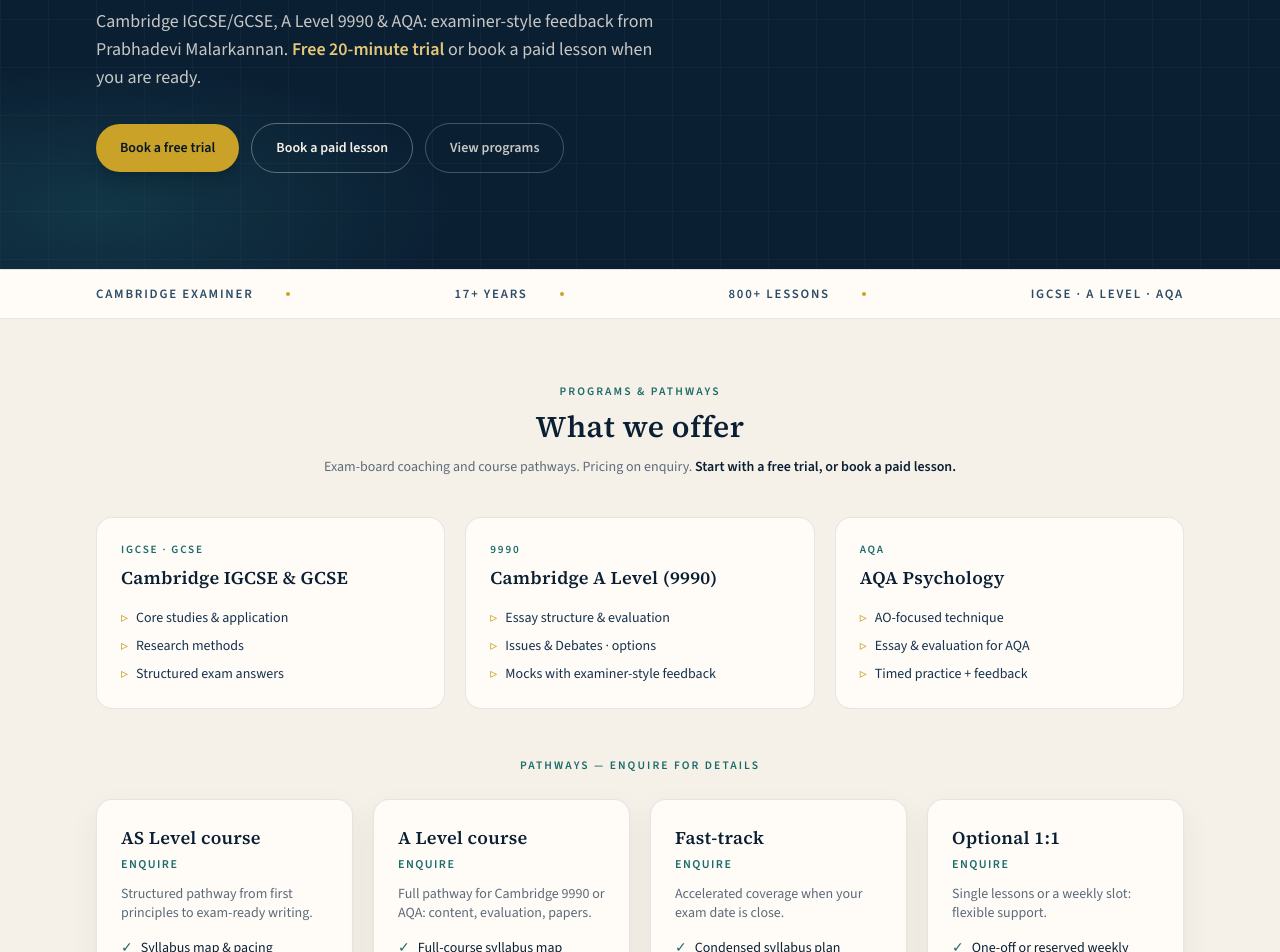
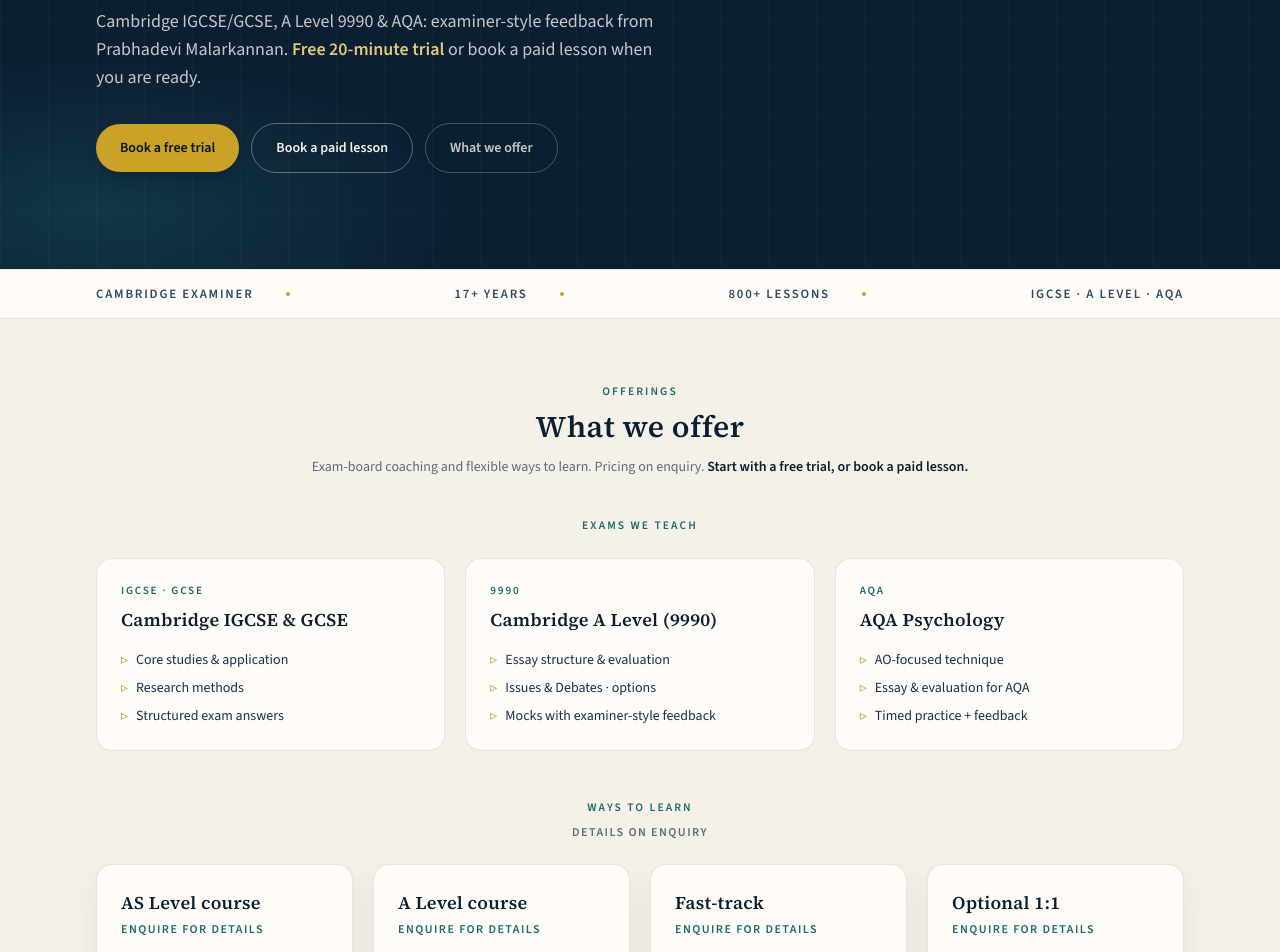
Before and after one commit to kavkool/prabha-psychology-academy, a Next.js app: page / in a window 1280 px wide. Shown: the part 380-1332 px from the top of the page. Built offline with nearby package versions, Linux system fonts and the light colour scheme; no server answers.

Commit message:
Reword Programs section to Option A: Exams we teach & Ways to learn.
Rename nav to Offerings, drop Pathways wording, keep dual CTAs and #programs anchor.

```diff
--- a/src/components/Hero.tsx
+++ b/src/components/Hero.tsx
@@ -51,7 +51,7 @@
               href="#programs"
               className="inline-flex items-center justify-center rounded-full border border-cream/25 px-6 py-3.5 text-sm font-semibold text-cream/80 transition-colors hover:border-cream/50 hover:text-cream"
             >
-              View programs
+              What we offer
             </a>
           </div>
         </div>
--- a/src/components/HowItWorks.tsx
+++ b/src/components/HowItWorks.tsx
@@ -8,7 +8,7 @@
   },
   {
     n: "02",
-    title: "Choose a pathway",
+    title: "Choose how to learn",
     body: "AS, A Level, fast-track, or 1:1, matched to your exam date — or book a paid lesson when ready.",
   },
   {
--- a/src/components/Programs.tsx
+++ b/src/components/Programs.tsx
@@ -1,6 +1,6 @@
 import { BOOKING_URL, PAID_BOOKING_URL } from "@/lib/site";
 
-const PROGRAMS = [
+const EXAMS = [
   {
     code: "IGCSE · GCSE",
     title: "Cambridge IGCSE & GCSE",
@@ -30,10 +30,10 @@
   },
 ];
 
-const PATHWAYS = [
+const WAYS_TO_LEARN = [
   {
     name: "AS Level course",
-    blurb: "Structured pathway from first principles to exam-ready writing.",
+    blurb: "Structured course from first principles to exam-ready writing.",
     includes: [
       "Syllabus map & pacing",
       "Live coaching + weekly goals",
@@ -43,7 +43,7 @@
   },
   {
     name: "A Level course",
-    blurb: "Full pathway for Cambridge 9990 or AQA: content, evaluation, papers.",
+    blurb: "Full course for Cambridge 9990 or AQA: content, evaluation, papers.",
     includes: [
       "Full-course syllabus map",
       "Weekly coaching + written feedback",
@@ -83,7 +83,7 @@
       <div className="mx-auto max-w-content px-4 sm:px-6 lg:px-8">
         <div className="mx-auto max-w-2xl text-center">
           <p className="text-[0.72rem] font-semibold uppercase tracking-[0.18em] text-teal">
-            Programs & pathways
+            Offerings
           </p>
           <h2
             id="programs-heading"
@@ -92,27 +92,31 @@
             What we offer
           </h2>
           <p className="mt-3 text-sm text-ink-muted">
-            Exam-board coaching and course pathways. Pricing on enquiry.{" "}
+            Exam-board coaching and flexible ways to learn. Pricing on enquiry.{" "}
             <span className="font-semibold text-navy">
               Start with a free trial, or book a paid lesson.
             </span>
           </p>
         </div>
 
-        <div className="mt-10 grid gap-5 lg:grid-cols-3">
-          {PROGRAMS.map((program) => (
+        <div className="mt-10">
+          <h3 className="text-center text-[0.72rem] font-semibold uppercase tracking-[0.18em] text-teal">
+            Exams we teach
+          </h3>
+          <div className="mt-6 grid gap-5 lg:grid-cols-3">
+            {EXAMS.map((exam) => (
               <article
-              key={program.code}
+                key={exam.code}
                 className="relative flex flex-col rounded-2xl border border-navy/10 bg-cream-paper p-5 sm:p-6"
               >
                 <p className="text-[0.7rem] font-semibold uppercase tracking-[0.16em] text-teal">
-                {program.code}
+                  {exam.code}
                 </p>
-              <h3 className="mt-1.5 font-display text-lg font-semibold text-navy">
-                {program.title}
-              </h3>
+                <h4 className="mt-1.5 font-display text-lg font-semibold text-navy">
+                  {exam.title}
+                </h4>
                 <ul className="mt-4 space-y-2 text-sm text-navy-mid">
-                {program.points.map((point) => (
+                  {exam.points.map((point) => (
                     <li key={point} className="flex gap-2">
                       <span aria-hidden className="text-gold">
                         ▹
@@ -124,13 +128,17 @@
               </article>
             ))}
           </div>
+        </div>
 
         <div className="mt-12">
           <h3 className="text-center text-[0.72rem] font-semibold uppercase tracking-[0.18em] text-teal">
-            Pathways — enquire for details
+            Ways to learn
           </h3>
+          <p className="mt-2 text-center text-xs font-semibold uppercase tracking-[0.12em] text-ink-muted">
+            Details on enquiry
+          </p>
           <div className="mt-6 grid gap-5 sm:grid-cols-2 xl:grid-cols-4">
-            {PATHWAYS.map((item) => (
+            {WAYS_TO_LEARN.map((item) => (
               <article
                 key={item.name}
                 className="flex flex-col rounded-2xl border border-navy/10 bg-cream-paper p-5 text-navy shadow-card sm:p-6"
@@ -139,7 +147,7 @@
                   {item.name}
                 </h4>
                 <p className="mt-1 text-xs font-semibold uppercase tracking-[0.12em] text-teal">
-                  Enquire
+                  Enquire for details
                 </p>
                 <p className="mt-3 text-sm leading-snug text-ink-muted">
                   {item.blurb}
--- a/src/lib/site.ts
+++ b/src/lib/site.ts
@@ -64,7 +64,7 @@
 }
 
 export const NAV_LINKS = [
-  { href: "#programs", label: "Programs" },
+  { href: "#programs", label: "Offerings" },
   { href: "#how-it-works", label: "How it works" },
   { href: "#about", label: "About" },
   { href: "#contact", label: "Contact" },
```
Lines whose indentation alone changed are shown as unchanged.
